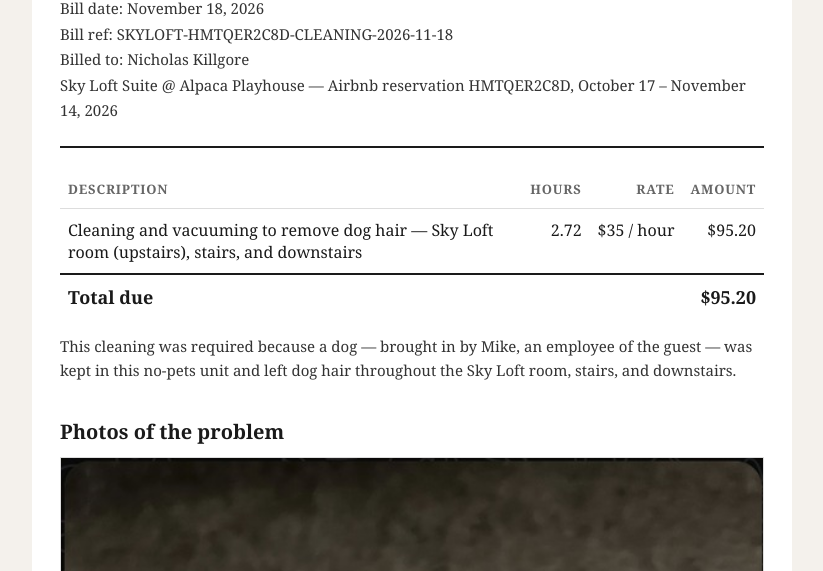
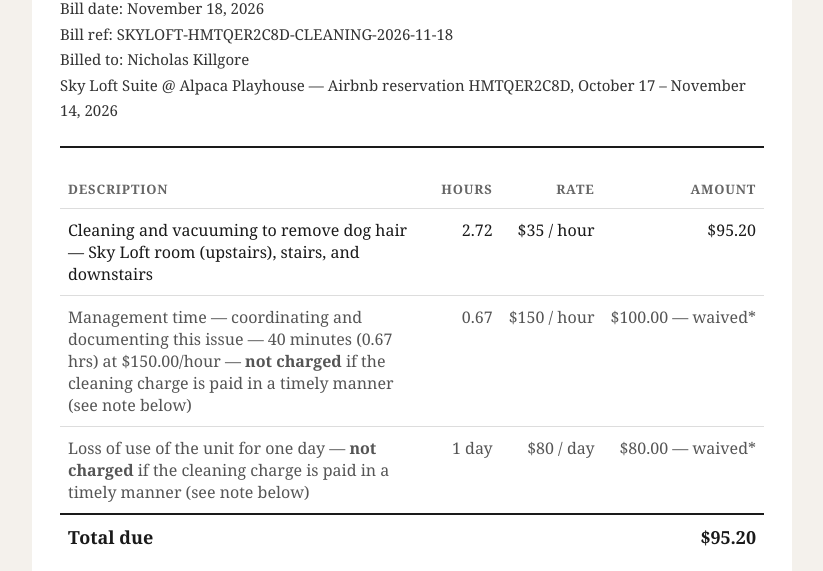
Before and after one commit to rsonnad/muse-rahulio, a plain HTML site: page muse/nicholas-skyloft-cleaning-bill/index.html in a window 1280 px wide. Shown: the part 200-771 px from the top of the page, without its empty margins (228-1051 px from the left). Drawn offline with Linux system fonts and the light colour scheme.

Commit message:
Nicholas bill: add waived management-time (00) and loss-of-use (0) lines, conditional total 75.20

```diff
--- a/muse/nicholas-skyloft-cleaning-bill/index.html
+++ b/muse/nicholas-skyloft-cleaning-bill/index.html
@@ -24,6 +24,7 @@
   th { font-size: 13px; text-transform: uppercase; letter-spacing: .06em; color: #666; }
   td.num, th.num { text-align: right; white-space: nowrap; }
   tr.total td { border-bottom: none; border-top: 2px solid #1a1a1a; font-weight: bold; font-size: 18px; }
+  tr.waived td { color: #555; }
   .note { font-size: 15px; line-height: 1.6; color: #333; }
   h2 { font-size: 20px; margin: 36px 0 12px; }
   figure { margin: 0 0 24px; }
@@ -59,8 +60,22 @@
       <td class="num">$35 / hour</td>
       <td class="num">$95.20</td>
     </tr>
+    <tr class="waived">
+      <td>Management time — coordinating and documenting this issue — 40 minutes (0.67 hrs) at $150.00/hour — <strong>not charged</strong> if the cleaning charge is paid in a timely manner (see note below)</td>
+      <td class="num">0.67</td>
+      <td class="num">$150 / hour</td>
+      <td class="num">$100.00 — waived*</td>
+    </tr>
+    <tr class="waived">
+      <td>Loss of use of the unit for one day — <strong>not charged</strong> if the cleaning charge is paid in a timely manner (see note below)</td>
+      <td class="num">1 day</td>
+      <td class="num">$80 / day</td>
+      <td class="num">$80.00 — waived*</td>
+    </tr>
     <tr class="total"><td>Total due</td><td></td><td></td><td class="num">$95.20</td></tr>
   </table>
+
+  <p class="note">*The management-time charge ($100.00) and the loss-of-use charge ($80.00) above are waived if the $95.20 cleaning charge is paid in a timely manner. If it is not paid in a timely manner, both will be added, for a total of $275.20.</p>
 
   <p class="note">This cleaning was required because a dog — brought in by Mike, an employee of the guest — was kept in this no-pets unit and left dog hair throughout the Sky Loft room, stairs, and downstairs.</p>
 
```
